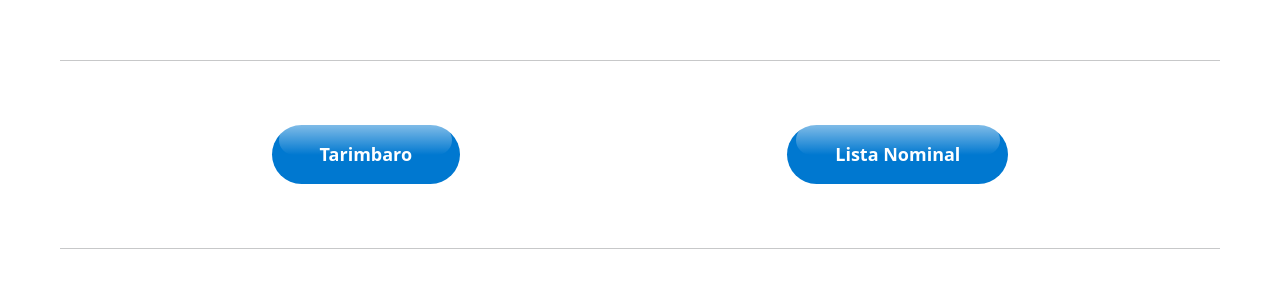
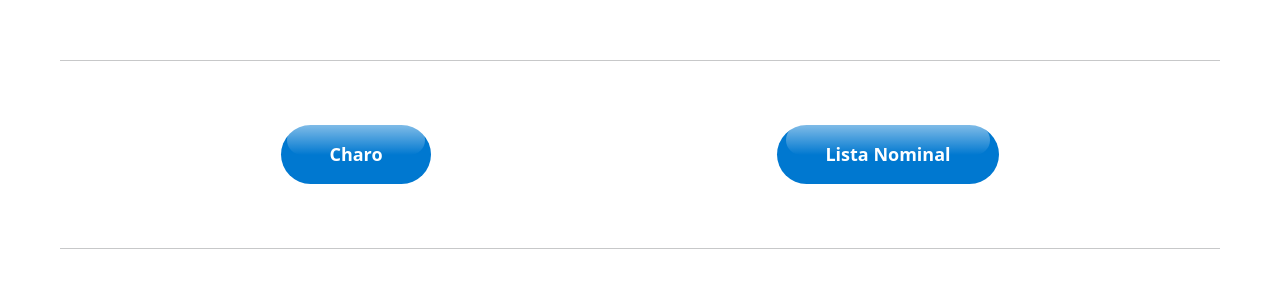
Before and after one commit to Vettel176/nominalFrontend, a React (Vite) app: page / in a window 1280 px wide. Shown: the top 300 px of the page. Built offline with nearby package versions, Linux system fonts and the light colour scheme.

Commit message:
new BD charo

```diff
--- a/index.html
+++ b/index.html
@@ -4,7 +4,7 @@
     <meta charset="UTF-8"/>
     <link rel="icon" type="image/svg+xml" href="/vite.svg" />
     <meta name="viewport" content="width=device-width, initial-scale=1.0" />
-    <title>P-24 Tarimbaro</title>
+    <title>P-24 Charo</title>
   </head>
   <body>
     <div id="root"></div>
--- a/src/componets/helpers/login.js
+++ b/src/componets/helpers/login.js
@@ -8,7 +8,7 @@ export const getToken = async (u, p) =>{
         const data = {
             name : u,
             pass : p,
-            id_place: 1
+            id_place: 4
         }
         const response = await fetch(url, {
           method: "POST",
--- a/src/pages/Layout.jsx
+++ b/src/pages/Layout.jsx
@@ -1,7 +1,7 @@
 import { Outlet , Link } from "react-router-dom"
 
 const Layout = () => {
-    const labelHome ="Tarimbaro";
+    const labelHome ="Charo";
     const labelNominalList = "Lista Nominal"
     return (
       <div className="d-flex justify-content-around p-5 text-center">
--- a/src/pages/Login.jsx
+++ b/src/pages/Login.jsx
@@ -181,7 +181,7 @@ const Login = () => {
 
     return  (<div>
                     <div className=" d-flex justify-content-center">
-                        <h2> Modulo de consulta Lista Nominal (TARIMBARO)</h2>
+                        <h2> Modulo de consulta Lista Nominal (CHARO)</h2>
                         <hr/>
                     </div>
                 <div>
--- a/src/settings/environment.jsx
+++ b/src/settings/environment.jsx
@@ -18,4 +18,4 @@ environtment();
 
 export let env = ambiente;
 
-export let municipio = "tarimbaro";
+export let municipio = "charo";
```
